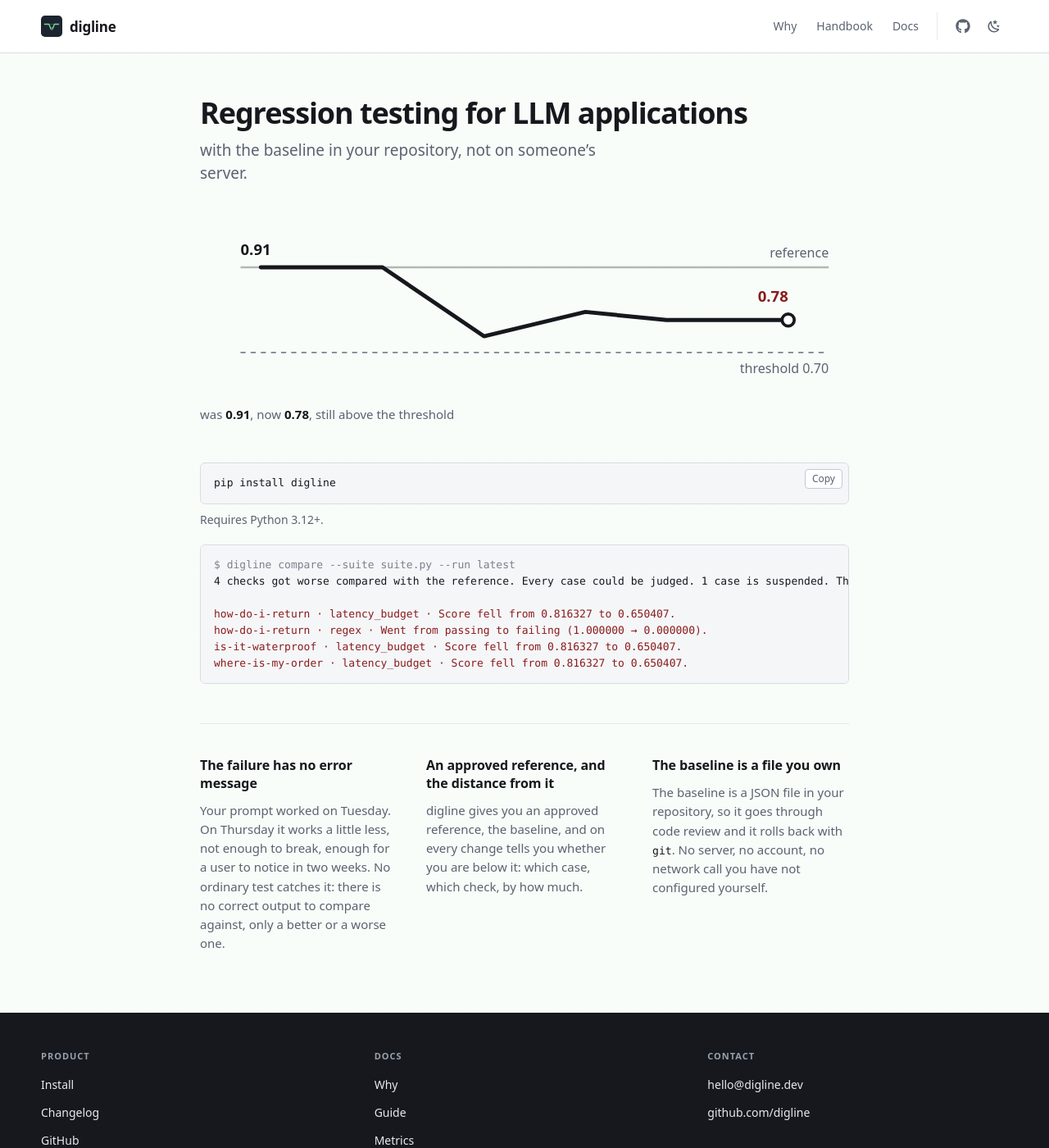
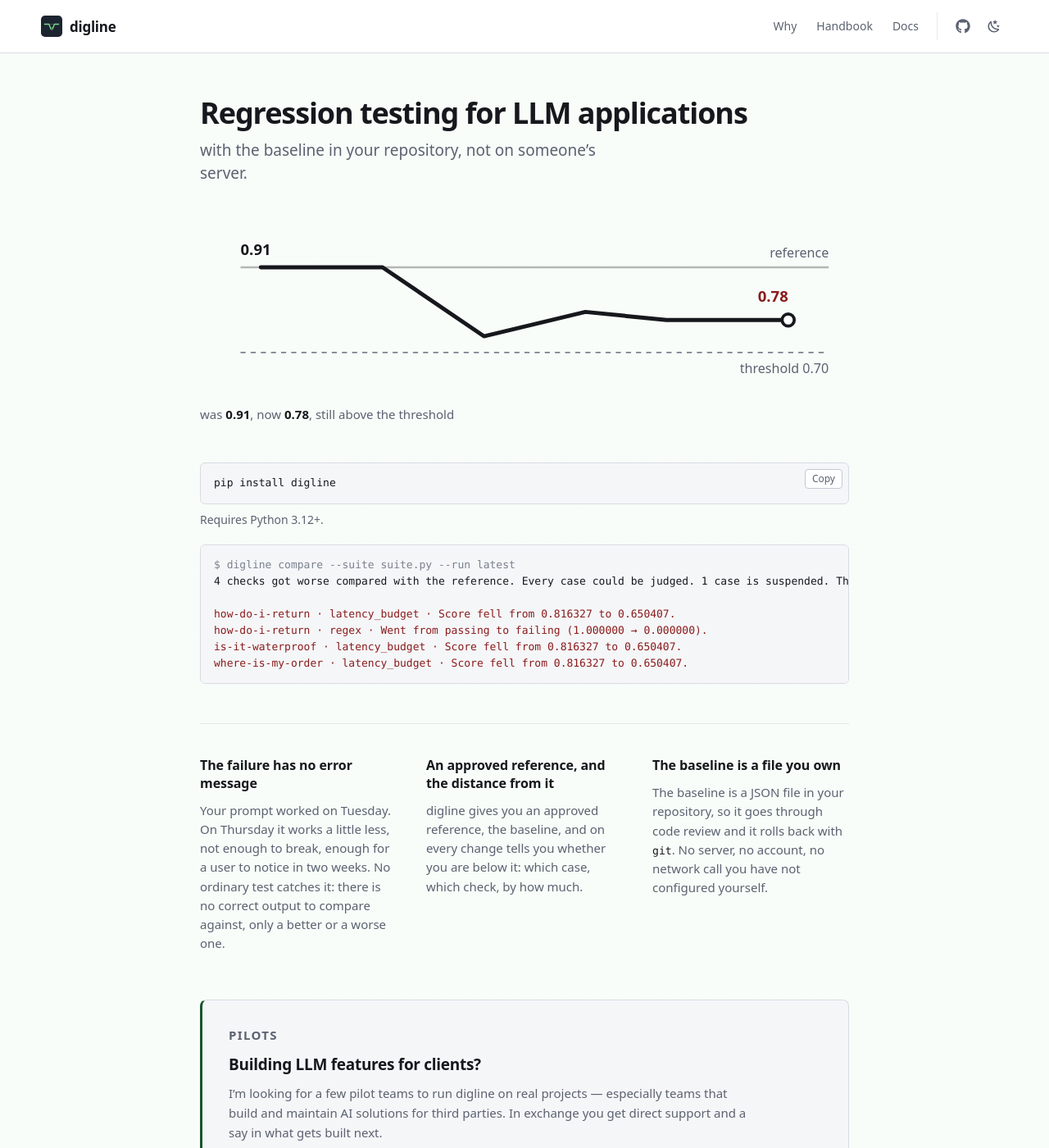
Before and after one commit to digline/digline.dev, an MkDocs documentation site: the page built from docs/index.md, in a window 1280 px wide and 1400 px high. Shown: the whole window at 82% size. Built offline with MkDocs 1.6.1 and Material for MkDocs 9.7.7, drawn with Linux system fonts in a browser that asks for light colours; some of the changed text lies outside the part shown.

Commit message:
Contacts

```diff
--- a/overrides/home.html
+++ b/overrides/home.html
@@ -75,6 +75,53 @@
 @media (max-width: 48rem) {
   .dg-cols { grid-template-columns: 1fr; gap: 1.75rem; }
 }
+
+/* ── the invitation ──────────────────────────────────────────────────────
+   The last thing on the page and the only one that asks for something back, so
+   it is set apart rather than made loud: the surface the shell blocks already
+   use, and the green the report spends on a check that did not get worse down
+   its edge. The same invitation closes the roadmap, in one line. */
+.pilot {
+  margin: 3.5rem 0 0;
+  padding: 1.875rem 2rem;
+  background: var(--surface);
+  border: 1px solid var(--rule);
+  border-left: 3px solid var(--fine);
+  border-radius: .5rem;
+}
+.pilot__eyebrow {
+  font-size: .6875rem; font-weight: 600;
+  letter-spacing: .09em; text-transform: uppercase;
+  color: var(--fine);
+}
+.pilot h2 {
+  margin: .75rem 0 .625rem;
+  font-size: 1.1875rem; font-weight: 600; letter-spacing: -.015em;
+  color: var(--ink);
+}
+.pilot p { margin: 0; font-size: .9375rem; line-height: 1.6; color: var(--muted); }
+.pilot__body { max-width: 40rem; }
+
+/* The two ways to reach us, side by side while there is room for both. Parted
+   from the paragraph by a rule, because it is the part you act on. */
+.pilot .pilot__cta {
+  display: flex; flex-wrap: wrap; align-items: baseline;
+  gap: .375rem .625rem;
+  margin: 1.375rem 0 0;
+  padding-top: 1.125rem;
+  border-top: 1px solid var(--rule);
+}
+.pilot__mail {
+  font-family: var(--mono); font-size: .875rem; font-weight: 600;
+  color: var(--link); text-decoration: none;
+  border-bottom: 1px solid var(--rule);
+}
+.pilot__mail:hover { border-bottom-color: currentColor; }
+.pilot__sep { color: var(--faint); }
+
+@media (max-width: 34rem) {
+  .pilot { padding: 1.5rem 1.25rem; }
+}
 </style>
 {% endblock %}
 
@@ -145,6 +192,21 @@
     network call you have not configured yourself.</p>
   </section>
 </div>
+
+<section class="pilot reveal" aria-labelledby="pilot-h">
+  <p class="pilot__eyebrow">Pilots</p>
+  <h2 id="pilot-h">Building LLM features for clients?</h2>
+  <p class="pilot__body">I&rsquo;m looking for a few pilot teams to run digline on
+  real projects &mdash; especially teams that build and maintain AI solutions for
+  third parties. In exchange you get direct support and a say in what gets built
+  next.</p>
+  <p class="pilot__cta">
+    <span>Write me:</span>
+    <a class="pilot__mail" href="mailto:hello@digline.dev">hello@digline.dev</a>
+    <span class="pilot__sep" aria-hidden="true">&middot;</span>
+    <a href="https://github.com/digline/digline/issues">or open a GitHub issue</a>
+  </p>
+</section>
 {% endblock %}
 
 {% block script %}
--- a/overrides/main.html
+++ b/overrides/main.html
@@ -14,3 +14,26 @@
 {% block extrahead %}
   {% include "partials/analytics.html" %}
 {% endblock %}
+
+{#-
+  The invitation, at the foot of the roadmap and nowhere else.
+
+  Tracks D and E are gated on evidence from real pilots and the page says so —
+  "open an issue — that is the fastest way to move them". This adds the second
+  channel next to it, so that the two are the same everywhere: a public thread
+  or a direct mail. It is added here rather than in the page because
+  product/roadmap.md is digline/digline's own ROADMAP.md, copied in by
+  tools/sync-docs.sh before every build and never edited in this repository.
+
+  The long form of the same invitation closes the home page.
+-#}
+{% block content %}
+  {{ super() }}
+  {%- if page and page.file and page.file.src_uri == "product/roadmap.md" %}
+  <aside class="dg-pilot">
+    <p>Want to be one of those pilots? <a href="https://github.com/digline/digline/issues">Open
+    an issue</a> or write to <a href="mailto:hello@digline.dev">hello@digline.dev</a> — a public
+    thread or a direct mail, whichever suits.</p>
+  </aside>
+  {%- endif %}
+{% endblock %}
```
Also changed, not shown: docs/assets/theme.css (+16 -0 lines).
